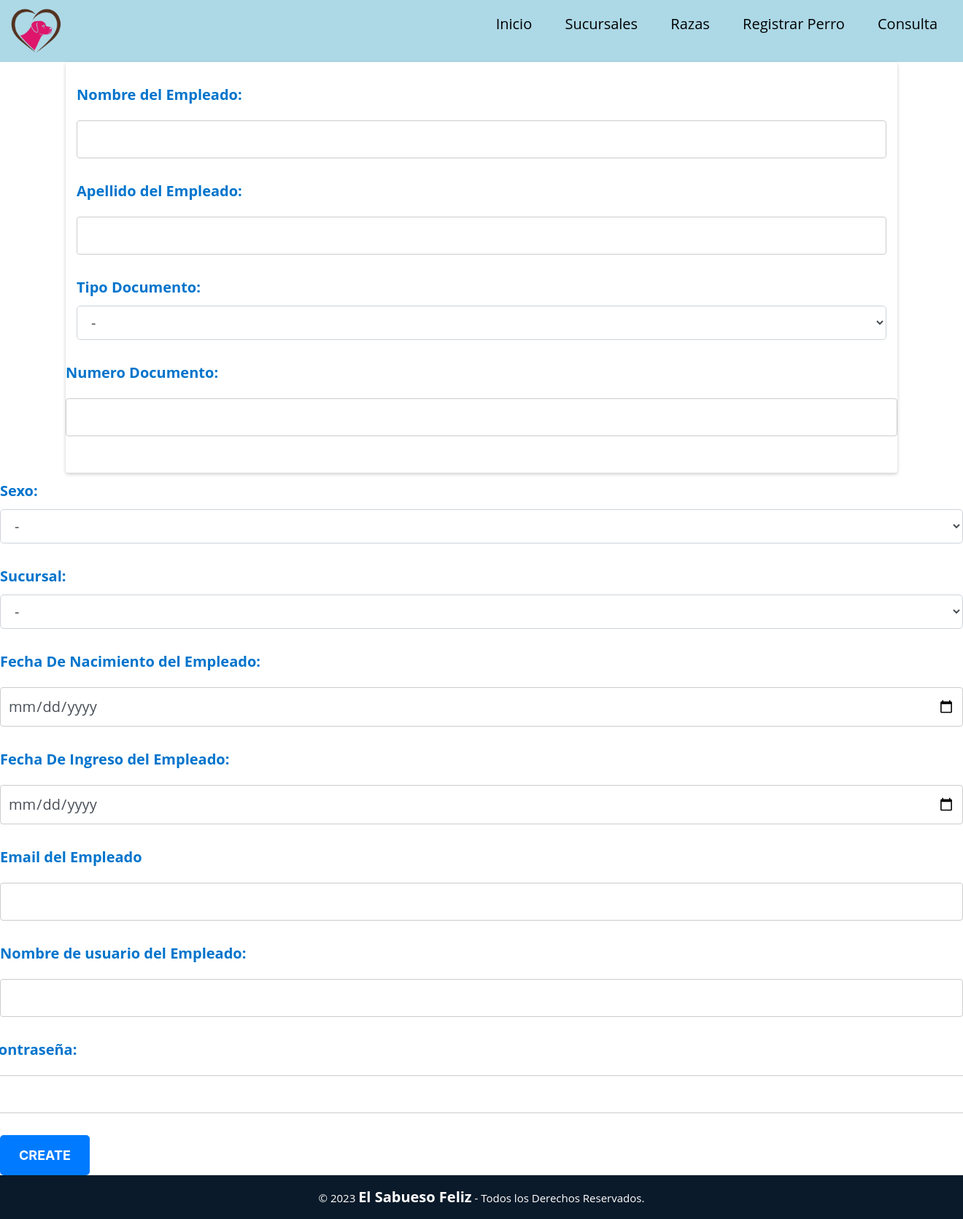
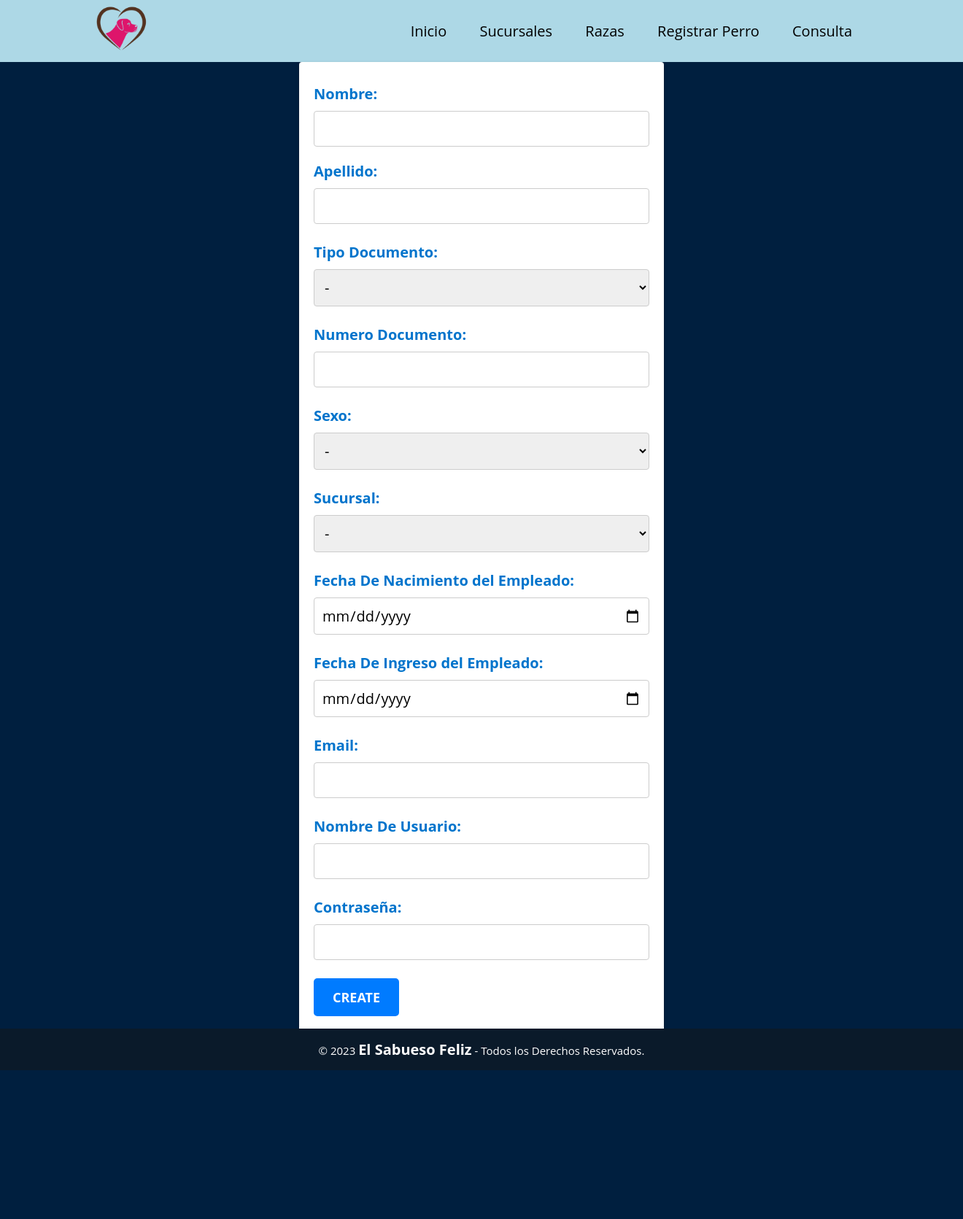
Before and after one commit to Fran-Montini/ElSabuesoFeliz, a Django app: page /logEmpl/ in a window 1320 px wide; the page is wider, and only the part inside the window is pictured. Shown: that part at 73% size. After the commit the page ends 1467 px from the top of that part, so only its background shows below. Run offline with Django 4.2, Linux system fonts and the light colour scheme; data comes from the database, SQL or seed files in the repository; both versions use the stored data as it was after the commit.

Commit message:
Solucion estetica template logempleados y algunos problemas para loguear el empleado

```diff
--- a/app/templates/LoginEmpleado.html
+++ b/app/templates/LoginEmpleado.html
@@ -11,7 +11,6 @@
     <link rel="stylesheet" href="{% static 'CSS/styles.css' %}">
     <link rel="stylesheet" href="{% static 'JS/index.js' %}">
     <link rel="stylesheet" href="{% static 'CSS/RegisterEmpleado.css' %}">
-    <link rel="stylesheet" href="https://cdn.jsdelivr.net/npm/bootstrap@4.0.0/dist/css/bootstrap.min.css" integrity="sha384-Gn5384xqQ1aoWXA+058RXPxPg6fy4IWvTNh0E263XmFcJlSAwiGgFAW/dAiS6JXm" crossorigin="anonymous">
     {% endblock%}
 </head>
 
@@ -21,16 +20,16 @@
         <form action="" method="post">
             {% csrf_token %}
 
-            <div class="form-group">
-                <label for="nombre">Nombre del Empleado:</label>
-                <input type="text" class="form-control" name="Nombre" id="nombre" required>
-            </div>
-
-            <div class="form-group">
-                <label for="apellido">Apellido del Empleado:</label>
-                <input type="text" class="form-control" name="Apellido" id="apellido" required>
-            </div>
-
+            <div class="row form-group">
+                <div class="col-md-6 mb-3 mb-md-0">
+                    <label class="text-black" for="lbl-nombre">Nombre:</label>
+                    <input type="text" id="nombre-empleado" class="form-control" name="nombre-empleado" pattern = "[A-Za-z\s]+" required>
+                </div>
+                <div class="col-md-6">
+                    <label class="text-black" for="lbl-apellido">Apellido:</label>
+                    <input type="text" id="apellido-empleado" class="form-control" name="apellido-empleado" pattern = "[A-Za-z\s]+" required>
+                </div>
+                </div>
             <div class="form-group">
                 <label for="tipo_documento">Tipo Documento:</label>
                 <select class="form-control" id="Sucursal" name="Sucursal" placeholder="Elija la sucursal" required>
@@ -43,11 +42,11 @@
             </div>
 
             <div class="row form-group">
-                <label  for="lbl-tipo-documento">Numero Documento:</label>
+                <div class="col-md-12">
+                <label class="text-black" for="lbl-tipo-documento">Numero Documento:</label>
                 <input type="text" id="nro-documento-empleado" class="form-control" name="nro-documento-empleado" required>
                 </div>
             </div>
-
             <div class="form-group">
                 <label for="sexo">Sexo:</label>
                 <select class="form-control" id="sexo" name="sexo" placeholder="Elija el sexo del Empleado" required>
@@ -76,18 +75,22 @@
                 <label for="Registro">Fecha De Ingreso del Empleado:</label>
                 <input type="date" class="form-control" name="FechaIgreso" id="FechaIngreso" required>
             </div>
-            <div class="form-group">
-                <label for="email">Email del Empleado</label>
-                <input type="email" class="form-control" name="mail" id="Email">
+            <div class="row form-group">
+                <div class="col-md-12">
+                <label class="text-black" for="lbl-email">Email:</label>
+                <input type="email" id="email-empleado" class="form-control" name="email-empleado" required>
+                </div>
             </div>
-            <div class="form-group">
-                <label for="usuario">Nombre de usuario del Empleado:</label>
-                <input type="text" class="form-control" name="Usuario" id="usuario">
+            <div class="row form-group">
+                <div class="col-md-12">
+                    <label class="text-black" for="username-empleado">Nombre De Usuario:</label>
+                    <input type="text" id="username-empleado" class="form-control" name="username-empleado" pattern="[A-Za-z0-9\s,.-]+" required>
+                </div>
             </div>
-
             <div class="row form-group">
-                <label for="contraseñaEmpleado">Contraseña:</label>
-                <input type="password" id="ContraseñaEmpleado" class="form-control" name="pass-empleado" pattern="[A-Za-z0-9\s,.-]+" required>
+                <div class="col-md-12">
+                <label class="text-black" for="lbl-pass-empleado">Contraseña:</label>
+                <input type="password" id="pass-empleado" class="form-control" name="pass-empleado" pattern="[A-Za-z0-9\s,.-]+" required>
                 </div>
             </div>
 
--- a/app/templates/LoginPerros.html
+++ b/app/templates/LoginPerros.html
@@ -58,7 +58,7 @@
                 <label for="Sucursal">Sucursal:</label>
                 <select class="form-control" id="Sucursal" name="Sucursal" placeholder="Elija la sucursal" required>
                     <option value="" disabled selected>-</option>
-                    {% for sucursal in sucursales %}
+                    {% for sucursales in sucursal %}
                         <option value="{{ sucursal.direccion }}">{{ sucursal.direccion }}</option>
                     {% endfor %}
                 </select>
--- a/app/templates/sucursal.html
+++ b/app/templates/sucursal.html
@@ -30,7 +30,7 @@
                 <label for="ciudad">Ciudad de Origen</label>
                 <select class="form-control" id="ciudad" name="ciudad" placeholder="Seleccióne su Ciudad" Required>
                     <option value="" autofocus hidden>-</option>
-                    {% for ciudad in ciudades %}
+                    {% for ciudades in ciudad %}
                         <option value="{{ ciudad.nombre }}">{{ ciudad.getFullName}}</option>
                     {% endfor %}
                 </select>
--- a/app/views.py
+++ b/app/views.py
@@ -23,46 +23,48 @@
         return render(request, './LoginEmpleado.html', {"tipo_documentos" : tipo_documento, 'sucursales' : sucursal})
 
     if request.method == 'POST':
-        username = request.POST['username']
-        password = request.POST['password']
-        first_name = request.POST['first_name']
-        last_name = request.POST['last_name']
-        email = request.POST['email']
-        tipo_documento_id = request.POST['tipodocumento']
-        documento = request.POST['documento']
+        username = request.POST['username-empleado']
+        pass_empleado = request.POST['pass-empleado']
+        nombre = request.POST['nombre-empleado']
+        apellido = request.POST['apellido-empleado']
+        correo = request.POST['email-empleado']
+        nro_documento = request.POST['nro-documento-empleado']
         sexo = request.POST['sexo']
-        sucursal = request.POST['sucursal']
         fecha_nacimiento = request.POST['fecha_nacimiento']
         fecha_ingreso = request.POST['fecha_ingreso']
+    if 'sucursal' in request.POST:
+        sucursal = request.POST['sucursal']
+
+    if 'tipodocumento' in request.POST:
+        tipo_documento_id = request.POST['tipodocumento']
+    else:
+        tipo_documento_id = None  # O cualquier valor predeterminado que sea apropiado en tu caso
 
 
 
         if Usuario.objects.filter(username=username).exists():
             error_message = "El nombre de usuario ya está en uso."
 
-        elif Usuario.objects.filter(email=email).exists():
+        elif Usuario.objects.filter(email=correo).exists():
             error_message = "El correo electrónico ya está en uso."
 
-        elif Usuario.objects.filter(password=password).exists():
-            error_message = "La contasenia ya esta en uso"
+        else:
 
-        else:
-            user = Usuario.objects.create_user(
-                username = username,
-                password = password,
-                first_name = first_name,
-                last_name = last_name,
-                email = email,
-                is_active = 'True',
-                tipodocumento = Tipodocumento.objects.get(id = tipo_documento_id),
-                documento = documento,
-                sexo = sexo,
-                sucursal = Sucursal.objects.get(id = sucursal),
-                fecha_nacimiento = fecha_nacimiento,
-                fecha_ingreso = fecha_ingreso
+                hashed_password = make_password(pass_empleado)
+                user = Usuario.objects.create_user(
+                    username=username,
+                    password=hashed_password,
+                    nombre=nombre,
+                    apellido=apellido,
+                     email=correo,
+                    is_active = 'True',
+                    tipodocumento = Tipodocumento.objects.get(id = tipo_documento_id),
+                   numero_documento=nro_documento,                    sexo = sexo,
+                    sucursal = Sucursal.objects.get(id = sucursal),
+                    fecha_nacimiento = fecha_nacimiento,
+                    fecha_ingreso = fecha_ingreso
             )
-            user.save()
-
+                user.save()
 
         return redirect('/veterinaria')
 
```
Also changed, not shown: db.sqlite3.
